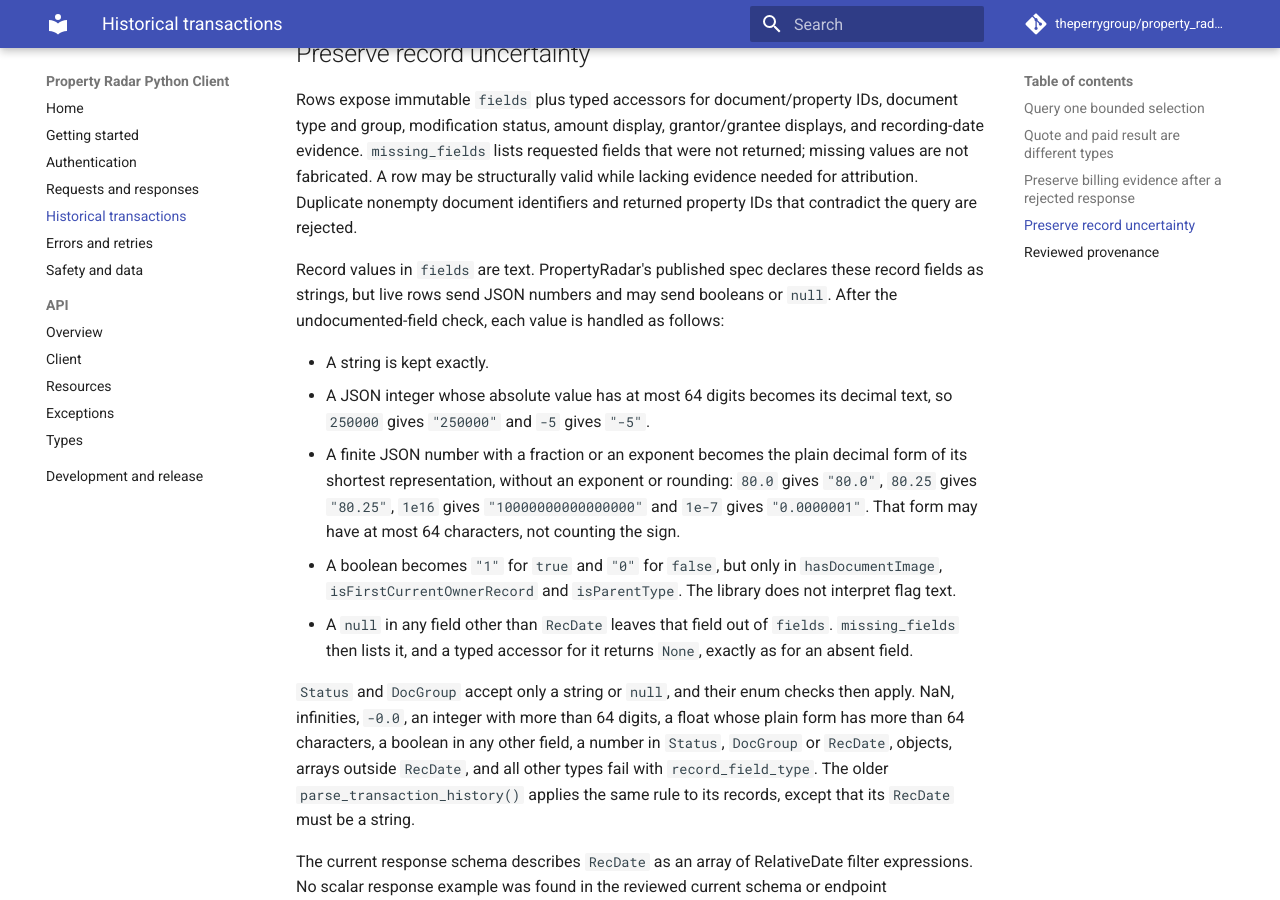
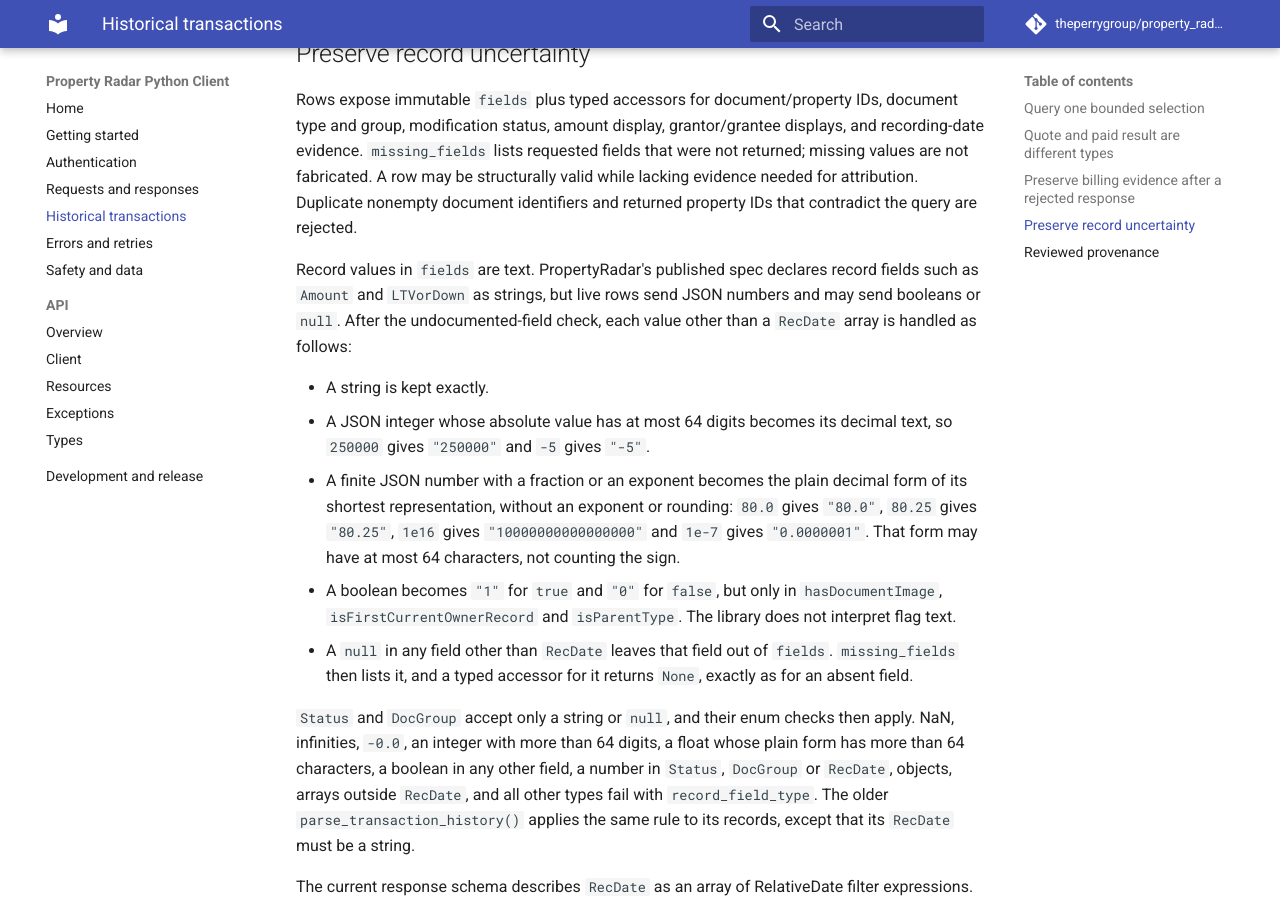
Before and after one commit to theperrygroup/property_radar, an MkDocs documentation site: the page built from docs/historical-transactions.md, in a window 1280 px wide and 900 px high, scrolled down 3442 px. Built offline with MkDocs 1.6.1 and Material for MkDocs 9.7.7, drawn with Linux system fonts in a browser that asks for light colours; comment, search, counter and statistics services are not loaded.

Commit message:
swarm(release-docs): Docs: name the string-declared fields and the RecDate array in the record value rule

```diff
--- a/docs/historical-transactions.md
+++ b/docs/historical-transactions.md
@@ -168,9 +168,9 @@ nonempty document identifiers and returned property IDs that contradict the
 query are rejected.
 
 Record values in `fields` are text. PropertyRadar's published spec declares
-these record fields as strings, but live rows send JSON numbers and may send
-booleans or `null`. After the undocumented-field check, each value is handled
-as follows:
+record fields such as `Amount` and `LTVorDown` as strings, but live rows send
+JSON numbers and may send booleans or `null`. After the undocumented-field
+check, each value other than a `RecDate` array is handled as follows:
 
 - A string is kept exactly.
 - A JSON integer whose absolute value has at most 64 digits becomes its
```
